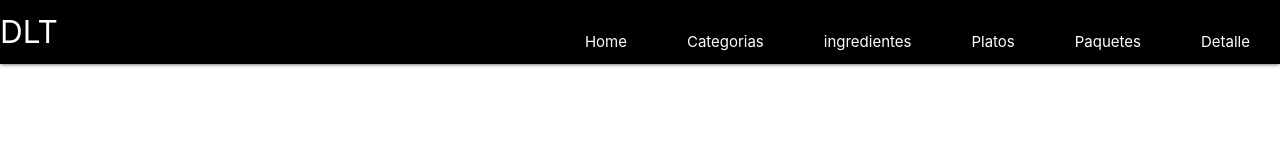
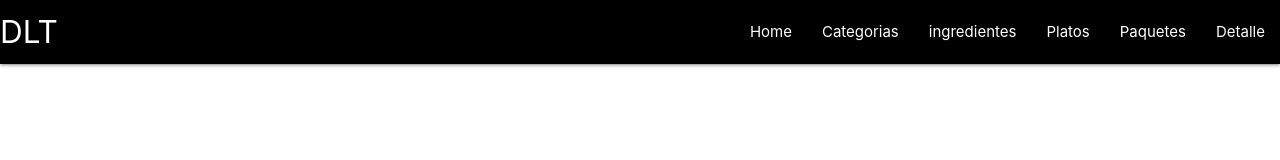
Before and after one commit to MarlonJara1/front-project, a plain HTML site: page index.html in a window 1280 px wide. Drawn offline with nearby package versions, Linux system fonts and the light colour scheme.

Commit message:
Update style.css
Uptade

```diff
--- a/css/style.css
+++ b/css/style.css
@@ -2,24 +2,9 @@
 nav {
     background-color: #000;
   }
-
-nav ul {
-  list-style: none;
-  display: flex;
-  justify-content: center;
-}
-
-nav ul li {
-  margin: 0 10px;
-}
-
   nav ul li a {
     color: #fff;
-  text-decoration: none;
-  padding: 10px 20px;
-  transition: background-color 0.3s;
   }
-
   nav ul li a:hover {
     background-color: #222;
   }
```
Lines whose indentation alone changed are shown as unchanged.
